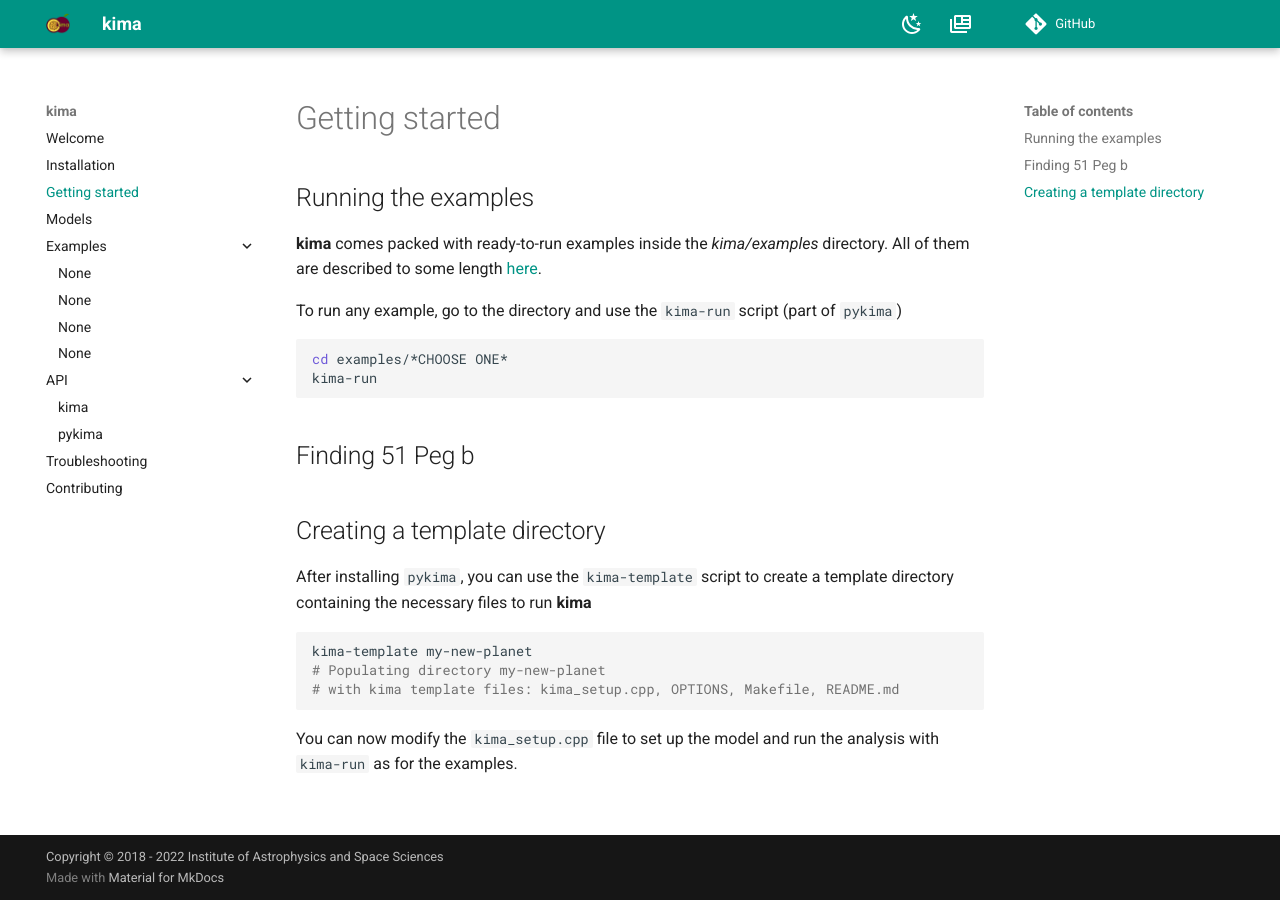
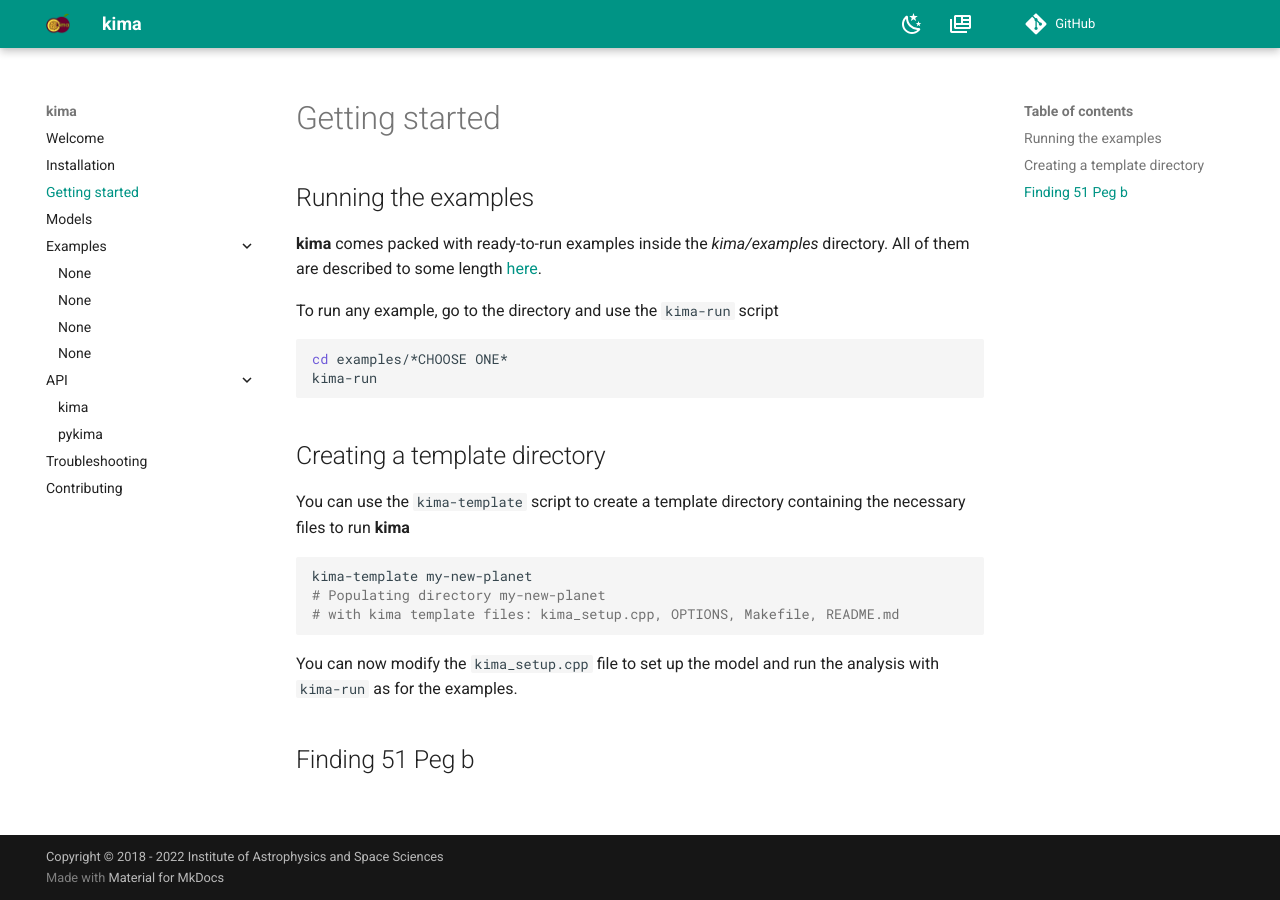
Before and after one commit to kima-org/docs, an MkDocs documentation site: the page built from docs/docs/getting-started.md, in a window 1280 px wide. Built offline with MkDocs 1.6.1 and Material for MkDocs 9.7.7, drawn with Linux system fonts in a browser that asks for light colours; comment, search, counter and statistics services are not loaded.

````diff
--- a/docs/docs/getting-started.md
+++ b/docs/docs/getting-started.md
@@ -4,23 +4,18 @@
 directory. All of them are described to some length
 [here]({{site.baseurl}}/examples).
 
-To run any example, go to the directory and use the `kima-run` script (part of
-`pykima`)
+To run any example, go to the directory and use the `kima-run` script
 
 ```bash
 cd examples/*CHOOSE ONE*
 kima-run
 ```
 
-## Finding 51 Peg b
-
-
-
 
 ## Creating a template directory
 
-After installing `pykima`, you can use the `kima-template` script to create a
-template directory containing the necessary files to run **kima**
+You can use the `kima-template` script to create a template directory containing
+the necessary files to run **kima**
 
 ```sh
 kima-template my-new-planet
--- a/overrides/home.html
+++ b/overrides/home.html
@@ -5,23 +5,23 @@
 
 {% block content %}
   {{ super() }}
+
+  <div class="hero">
+    <div class="text-center">
+      <small class="text-muted mb-2">
+        by <strong>João Faria</strong>
+      </small>
+      <br>
+      <span class="twemoji">
+        <a href="mailto:joao.faria@astro.up.pt">
+          {% include ".icons/material/email.svg" %}
+        </a>
+      </span>
+    </div>
+  </div>
+
 {% endblock %}
 
 
 {% block footer %}
 {% endblock %}
-
-<!--
-<div class="mt-auto py-3 text-center">
-  <small class="text-muted mb-2">
-    by <strong>João Faria</strong>
-  </small>
-  <div class="container-fluid justify-content-center"><a class="social mx-1"  href="mailto:joao.faria@astro.up.pt"
-    style="color: #6c757d"
-    onMouseOver="this.style.color='#db4437'"
-    onMouseOut="this.style.color='#6c757d'">
-    <i class="fas fa-envelope fa-1x"></i>
-  </a>
-</div>
-</div>
--->
````
Also changed, not shown: other parts of docs/docs/getting-started.md (+3 -0 lines), docs/about.md (deleted, +0 -96 lines), docs/docs/index.md (+75 -36 lines), docs/index.md (+0 -3 lines).
